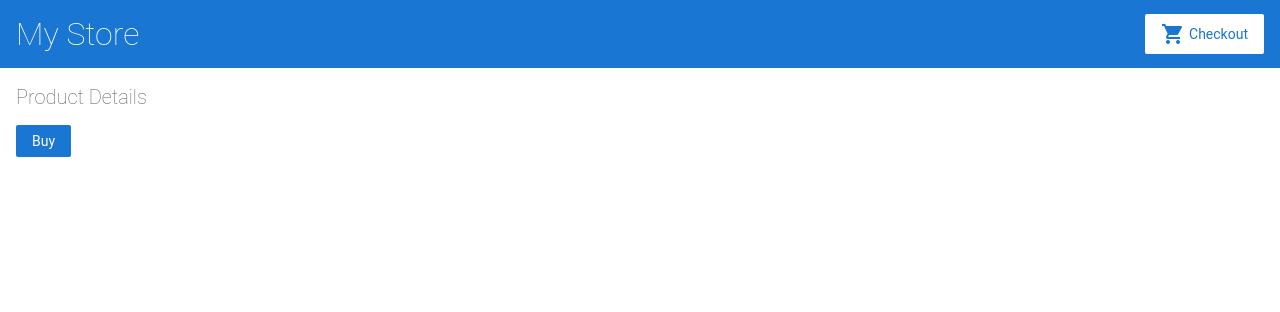
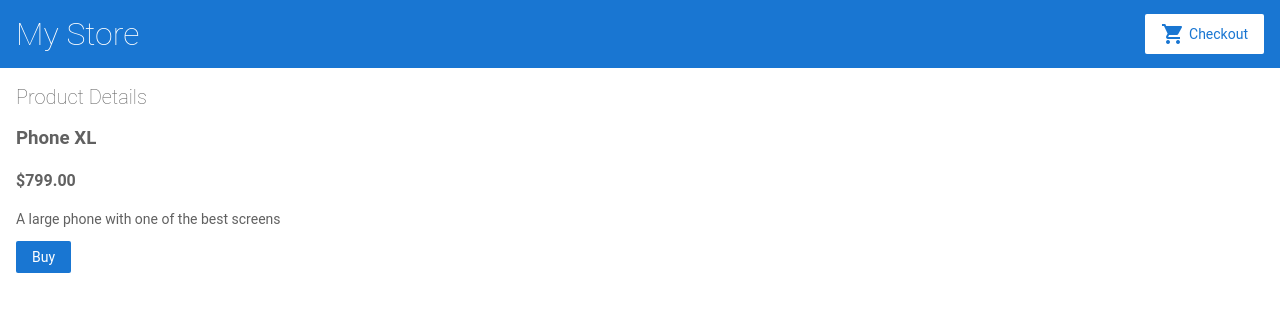
Before and after one commit to Marta629/angular-wexpjn, an Angular app: page /products/1 in a window 1280 px wide. Shown: the top 312 px of the page. Built offline with nearby package versions, Linux system fonts and the light colour scheme.

Commit message:
1 file modified

```diff
--- a/src/app/product-details/product-details.component.ts
+++ b/src/app/product-details/product-details.component.ts
@@ -10,8 +10,8 @@ import { CartService } from '../cart.service';
   styleUrls: ['./product-details.component.css']
 })
 export class ProductDetailsComponent implements OnInit {
-  productt: Product | undefined; ////
-  product!: Product; ////
+  product: Product | undefined; ////
+  productt!: Product; ////
 
   constructor(
     private route: ActivatedRoute,
@@ -24,11 +24,11 @@ export class ProductDetailsComponent implements OnInit {
     const productIdFromRoute = Number(routeParams.get('productId'));
 
     // Find the product that correspond with the id provided in route.
-    this.productt = products.find(product => product.id === productIdFromRoute);
+    this.product = products.find(product => product.id === productIdFromRoute);
   }
 
   addToCart(product: Product) {
-    this.cartService.addToCart(product);
+    this.cartService.addToCart(productt);
     window.alert('Your product has been added to the cart!');
   }
 
```
